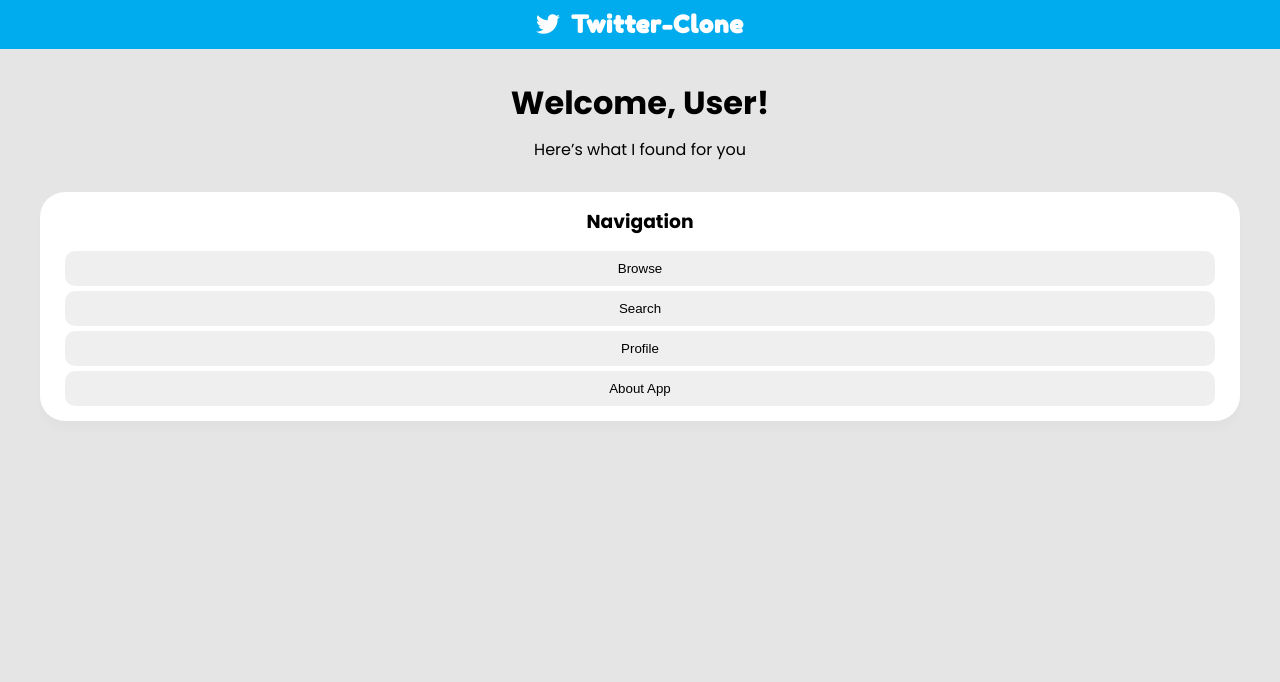
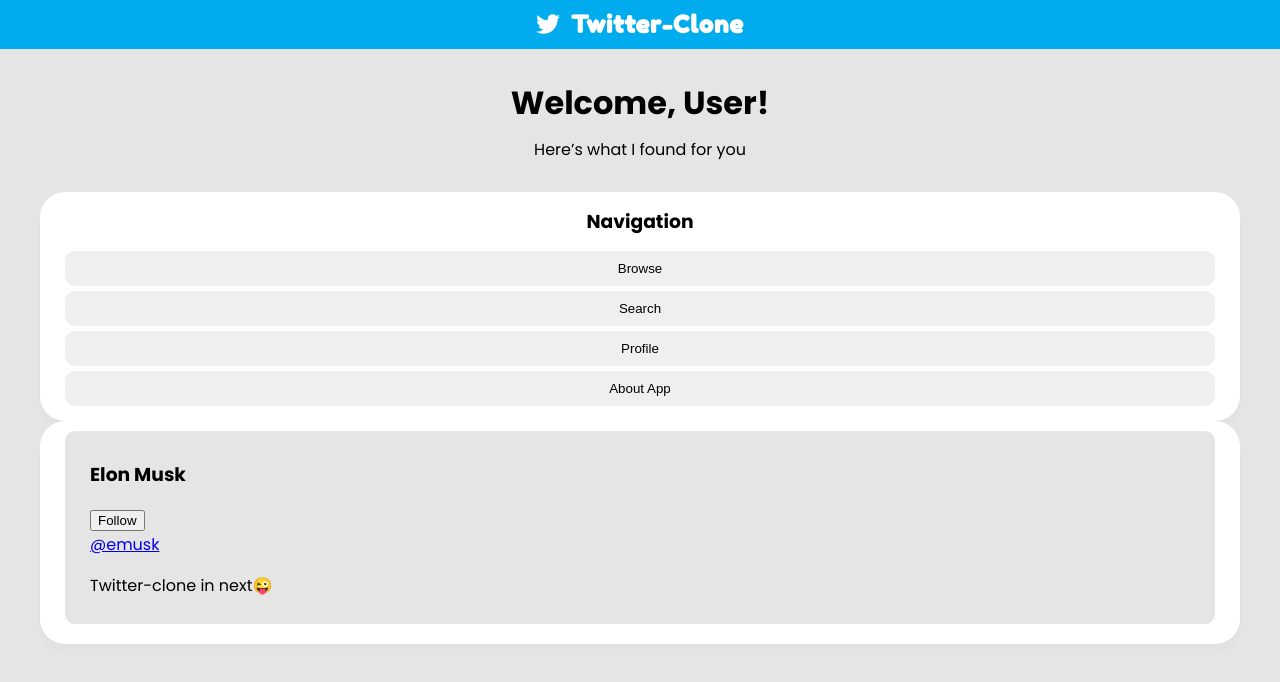
Before and after one commit to Salokhiddinov/twitter-clone, a Vue app: page /home in a window 1280 px wide. Shown: the top 682 px of the page. Built offline with nearby package versions, Linux system fonts and the light colour scheme.

Commit message:
feat: add TweetCard

```diff
--- a/src/App.vue
+++ b/src/App.vue
@@ -3,7 +3,9 @@
   <main>
     <WelcomeText></WelcomeText>
     <TheNavigation></TheNavigation>
+    <main>
     <router-view></router-view>
+    </main>
   </main>
 </template>
 
--- /dev/null
+++ b/src/components/UI/Tweet.vue
@@ -0,0 +1,7 @@
+<template>
+    <section>
+        <TweetCard>
+            <slot></slot>
+        </TweetCard>
+    </section>
+</template>
--- /dev/null
+++ b/src/components/UI/TweetCard.vue
@@ -0,0 +1,14 @@
+<template>
+    <div class="card">
+        <slot></slot>
+    </div>
+</template>
+
+<style scoped>
+    .card{
+        background-color: var(--light-grey);
+        border-radius: 10px;
+        padding: 10px 25px ;
+        margin-bottom: 10px;
+    }
+</style>
--- a/src/pages/HomePage.vue
+++ b/src/pages/HomePage.vue
@@ -1,11 +1,16 @@
 <template>
   <section>
-    <!-- <TheFooter></TheFooter> -->
+    <BaseCard>
+      <TweetCard>
+        <div class="fullname">
+          <h3>Elon Musk</h3>
+          <button class="follow">Follow</button>
+        </div>
+        <span><router-link>@emusk</router-link></span>
+        <p class="message">Twitter-clone in next😜</p>
+      </TweetCard>
+    </BaseCard>
   </section>
 </template>
 
-
-
-<style scoped>
-
-</style>
+<style scoped></style>
```
Also changed, not shown: src/main.js (+20 -16 lines).
